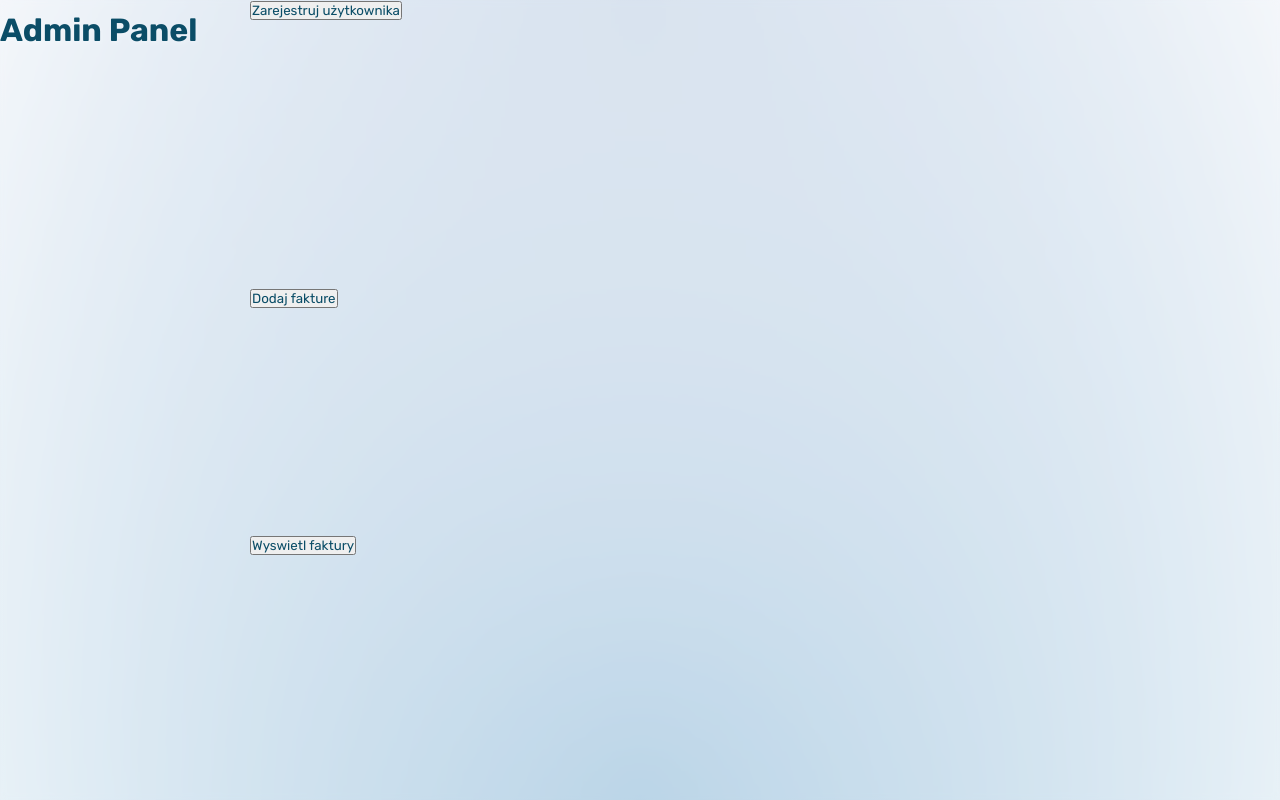
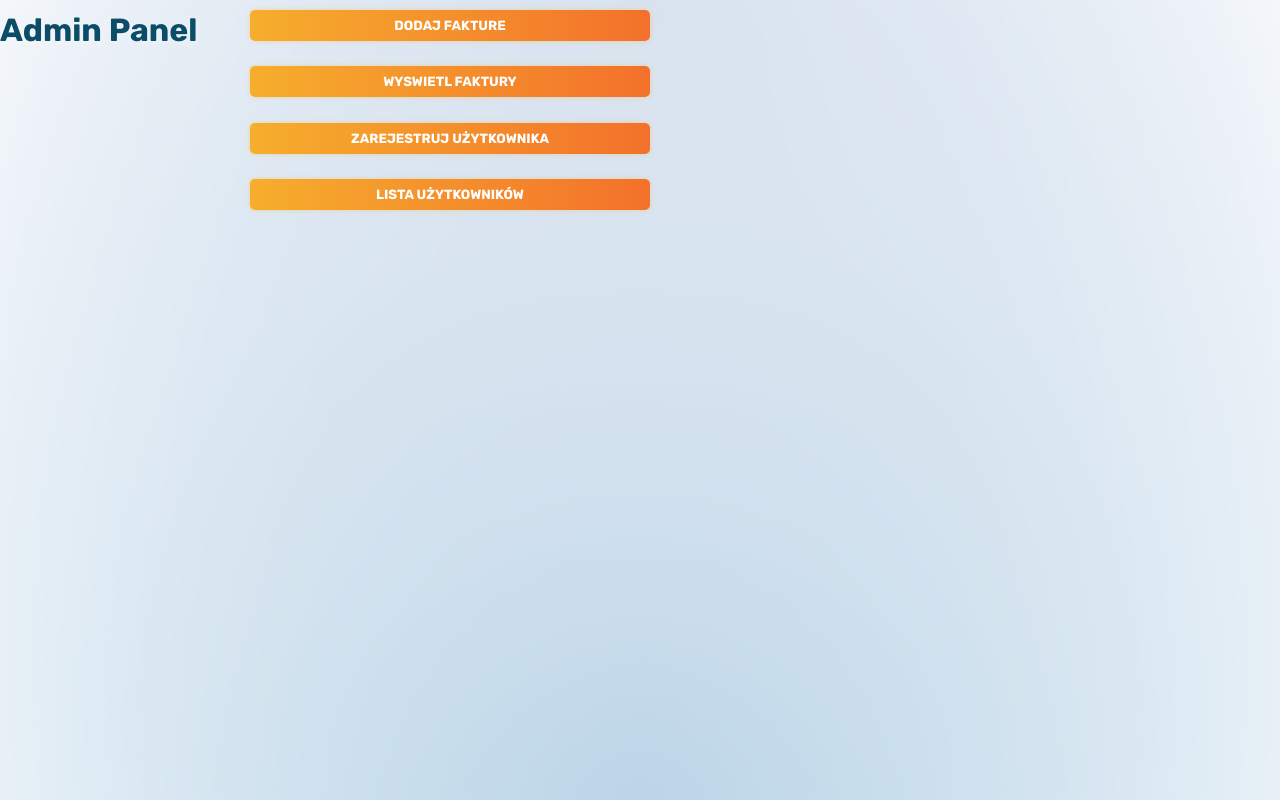
Before and after one commit to wm44557/PROJEKT-AI, a PHP site: the page made by views/pages/admin/panel.php in a window 1280 px wide. Run offline with PHP 8.4, Linux system fonts and the light colour scheme; the template is opened without the code that fills it, so the values that code supplies are empty; some libraries are stand-ins or nearby versions.

Commit message:
admin menu

```diff
--- a/controllers/adminController.php
+++ b/controllers/adminController.php
@@ -14,7 +14,7 @@ class adminController
     public function registerUser($router)
     {
         Permissions::check("admin");
-        if($_POST) {
+        if ($_POST) {
             $dataRegister = $_POST;
             dump($dataRegister);
             $user = new User();
@@ -31,6 +31,4 @@ class adminController
             'page_name' => 'add-invoice'
         ]);
     }
-
-
 }
--- a/public/css/style.css
+++ b/public/css/style.css
@@ -9,11 +9,13 @@
     color: var(--font-color-dark)
 }
 
-ul li{
+ul li {
     list-style: none;
 }
 
-a, a:link, a:active {
+a,
+a:link,
+a:active {
     color: inherit;
     text-decoration: none;
 }
@@ -22,7 +24,7 @@ a, a:link, a:active {
 /*
 Paleta kolorow
 */
-:root{
+:root {
     --primary-color: #c9d7e9;
     --primary-color-darker: #8cbbd9;
     --secondary-color: #1E475C;
@@ -49,22 +51,24 @@ h1 {
     color: var(--font-color-light);
 }
 
-.error{
+.error {
     color: var(--color-error);
     font-size: .8rem;
 }
 
-.bold{
+.bold {
     font-weight: 700;
 }
-.line-bottom{
+
+.line-bottom {
     padding-bottom: 0.5rem;
     border-bottom: 1px solid var(--font-color-light);
 }
 
 
 /* Formularze */
-.input[type="text"], .input[type="password"]{
+.input[type="text"],
+.input[type="password"] {
     width: 100%;
     background-color: transparent;
     padding: 0.3rem 0.5rem;
@@ -73,16 +77,21 @@ h1 {
     color: var(--font-color-light);
     margin: .5rem 0;
 }
-.input[type="text"]::placeholder, .input[type="password"]::placeholder{
+
+.input[type="text"]::placeholder,
+.input[type="password"]::placeholder {
     color: #e0e0e0;
 }
-.input[type="text"]:focus, .input[type="password"]:focus{
-    border: 2px solid var(--font-color-light);;
+
+.input[type="text"]:focus,
+.input[type="password"]:focus {
+    border: 2px solid var(--font-color-light);
+    ;
     outline: none;
 }
 
 /* Button */
-.button{
+.button {
     width: 100%;
     padding: 0.5rem 0.5rem;
     border: none;
@@ -96,30 +105,31 @@ h1 {
     align-items: center;
 }
 
-.button.primary{
+.button.primary {
     background: linear-gradient(90deg, var(--tertiary-color), var(--tertiary-color-darker));
     box-shadow: 0px 0px 5px rgba(246, 174, 45, 0.4);
     color: var(--font-color-light);
 }
-.button > * {
+
+.button>* {
     color: inherit;
 }
 
-.button:hover{
+.button:hover {
     transform: scale(1.02);
 }
 
-.button.secondary{
+.button.secondary {
     border: 2px solid var(--secondary-color);
     background: transparent;
 }
 
-.button.warning{
+.button.warning {
     background-color: var(--color-error);
     color: var(--font-color-light);
 }
 
-.button.small{
+.button.small {
     width: 100px;
     font-size: .8rem;
     padding: .2rem .3rem;
@@ -129,24 +139,28 @@ h1 {
     width: 400px;
 }
 
-.buttons-group{
+.buttons-group {
     display: flex;
     margin: 1rem 0;
 }
-.buttons-group .button:first-child{
+
+.buttons-group .button:first-child {
     margin-left: 0;
 }
-.buttons-group .button{
+
+.buttons-group .button {
     margin-left: 0.3rem;
 }
 
-.toright{
+.toright {
     align-self: flex-end;
 }
-.toleft{
+
+.toleft {
     align-self: flex-start;
 }
-.flex{
+
+.flex {
     display: flex;
 }
 
@@ -154,7 +168,7 @@ h1 {
 Strona logowania
 */
 
-.login-form__background{
+.login-form__background {
     width: 100%;
     height: 100vh;
     display: flex;
@@ -175,34 +189,69 @@ Strona logowania
 }
 
 @-webkit-keyframes bg-anim {
-    0%{background-position:0% 50%}
-    50%{background-position:100% 50%}
-    100%{background-position:0% 50%}
-}
-@-moz-keyframes bg-anim {
-    0%{background-position:0% 50%}
-    50%{background-position:100% 50%}
-    100%{background-position:0% 50%}
-}
-@-o-keyframes bg-anim {
-    0%{background-position:0% 50%}
-    50%{background-position:100% 50%}
-    100%{background-position:0% 50%}
-}
-@keyframes bg-anim {
-    0%{background-position:0% 50%}
-    50%{background-position:100% 50%}
-    100%{background-position:0% 50%}
+    0% {
+        background-position: 0% 50%
+    }
+
+    50% {
+        background-position: 100% 50%
+    }
+
+    100% {
+        background-position: 0% 50%
+    }
 }
 
-.login-form__form{
+@-moz-keyframes bg-anim {
+    0% {
+        background-position: 0% 50%
+    }
+
+    50% {
+        background-position: 100% 50%
+    }
+
+    100% {
+        background-position: 0% 50%
+    }
+}
+
+@-o-keyframes bg-anim {
+    0% {
+        background-position: 0% 50%
+    }
+
+    50% {
+        background-position: 100% 50%
+    }
+
+    100% {
+        background-position: 0% 50%
+    }
+}
+
+@keyframes bg-anim {
+    0% {
+        background-position: 0% 50%
+    }
+
+    50% {
+        background-position: 100% 50%
+    }
+
+    100% {
+        background-position: 0% 50%
+    }
+}
+
+.login-form__form {
     display: grid;
     grid-template-rows: auto 200px;
     align-items: center;
-    background: rgba( 255, 255, 255, 0.30 );
+    background: rgba(255, 255, 255, 0.30);
     box-shadow: 0 8px 32px 0 rgba(165, 165, 165, 0.37);
-    backdrop-filter: blur( 4.5px );
-    -webkit-backdrop-filter: blur( 4.5px );
+    backdrop-filter: blur(4.5px);
+    -webkit-backdrop-filter: blur(4.5px);
     border-radius: 10px;
     padding: 3rem 2rem;
     width: 300px;
@@ -212,25 +261,25 @@ Strona logowania
 Pages layout
 */
 
-.background{
+.background {
     background: radial-gradient(ellipse at top, var(--primary-color), transparent),
-                radial-gradient(ellipse at bottom, var(--primary-color-darker), transparent);
+        radial-gradient(ellipse at bottom, var(--primary-color-darker), transparent);
     background-position: center;
     background-size: cover;
     height: 100%;
 }
 
-.container{
+.container {
     display: grid;
     grid-template-columns: 250px 1fr;
-    background: rgba( 255, 255, 255, 0.30 );
+    background: rgba(255, 255, 255, 0.30);
     box-shadow: 0 8px 32px 0 rgba(165, 165, 165, 0.37);
-    backdrop-filter: blur( 3px );
-    -webkit-backdrop-filter: blur( 3px );
+    backdrop-filter: blur(3px);
+    -webkit-backdrop-filter: blur(3px);
     height: 100vh;
 }
 
-.content{
+.content {
     height: 100vh;
     overflow-y: auto;
     padding: 3rem;
@@ -239,10 +288,11 @@ Pages layout
     align-items: center;
 }
 
-.box{
+.box {
     width: 100%;
     max-width: 1000px;
 }
+
 /*
 Menu
 */
@@ -258,19 +308,18 @@ nav.nav {
     border-radius: 10px;
 }
 
-nav.nav .nav-logo{
+nav.nav .nav-logo {
     display: flex;
     justify-content: center;
 }
-nav.nav .nav-logo img{
+
+nav.nav .nav-logo img {
     width: 100px;
 }
 
-nav.nav .nav-menu{
+nav.nav .nav-menu {}
 
-}
-
-nav.nav .nav-menu .nav-menu__item{
+nav.nav .nav-menu .nav-menu__item {
     color: var(--font-color-dark);
     cursor: pointer;
     display: flex;
@@ -280,11 +329,13 @@ nav.nav .nav-menu .nav-menu__item{
     padding: .5rem 1rem;
     transition: .3s ease-in-out;
 }
-nav.nav .nav-menu .nav-menu__item.active{
+
+nav.nav .nav-menu .nav-menu__item.active {
     position: relative;
     background: linear-gradient(90deg, var(--primary-color-darker), var(--primary-color));
 }
-nav.nav .nav-menu .nav-menu__item.active::before{
+
+nav.nav .nav-menu .nav-menu__item.active::before {
     content: '';
     position: absolute;
     top: 0;
@@ -293,15 +344,16 @@ nav.nav .nav-menu .nav-menu__item.active::before{
     width: 2px;
     background-color: var(--secondary-color);
 }
-nav.nav .nav-menu .nav-menu__item:hover{
+
+nav.nav .nav-menu .nav-menu__item:hover {
     opacity: .8;
 }
 
-nav.nav .nav-menu .nav-menu__item i{
+nav.nav .nav-menu .nav-menu__item i {
     margin-right: 1rem;
 }
 
-nav .button{
+nav .button {
     width: 150px;
 }
 
@@ -309,7 +361,7 @@ nav .button{
 /*
 Alert
 */
-.confirm-alert{
+.confirm-alert {
     position: absolute;
     top: 0;
 }
@@ -317,110 +369,126 @@ Alert
 /*
 Formularze
 */
-.form-input{
+.form-input {
     padding: 0.3rem 0.6rem;
-    background-color: rgba(255,255,255,.5);
+    background-color: rgba(255, 255, 255, .5);
     border: 1px solid var(--font-color-light);
     border-radius: 5px;
 }
-.form-input::placeholder{
+
+.form-input::placeholder {
     color: var(--font-color-dark);
     opacity: 0.3;
 }
 
-.form-box{
+.form-box {
     display: grid;
     grid-template-columns: 250px 1fr;
 }
-.form-info{
+
+.form-info {
     padding: 0.5rem 1rem 0.5rem 0;
     border-right: 1px solid rgba(255, 255, 255, .6);
 }
 
-.form-input-label{
+.form-input-label {
     display: flex;
     flex-direction: column;
     padding-bottom: 1rem;
 }
-.form-input-label input, .form-input-label select, .form-input{
+
+.form-input-label input,
+.form-input-label select,
+.form-input {
     width: 300px;
     padding: 0.3rem 0.6rem;
-    background-color: rgba(255,255,255,.5);
+    background-color: rgba(255, 255, 255, .5);
     border: 1px solid var(--font-color-light);
     border-radius: 5px;
 }
-.form-input{
+
+.form-input {
     width: 100%;
 }
-.form-input-label input::placeholder{
+
+.form-input-label input::placeholder {
     color: var(--font-color-dark);
     opacity: 0.3;
 }
 
 
-.form-fields{
+.form-fields {
     display: flex;
     padding: .5rem 1rem;
     flex-direction: column;
     align-items: center;
 }
 
-.small-form{
+.small-form {
     display: flex;
     justify-content: space-between;
     align-items: center;
 }
 
 /* Tabela Formularza */
-.form-table-container{
+.form-table-container {
     margin: 1rem 0;
     grid-column: span 2;
 }
 
-.table-container{
+.table-container {
     max-width: 100%;
     overflow-x: auto;
 }
 
-table.form-table{
+table.form-table {
     width: 100%;
     background-color: rgba(255, 255, 255, .3);
     border-collapse: collapse;
 }
-table.form-table th{
+
+table.form-table th {
     background: rgba(255, 255, 255, .5);
     padding: .2rem;
 }
-table.form-table tr:nth-child(2n){
+
+table.form-table tr:nth-child(2n) {
     background: rgba(255, 255, 255, .2);
 }
-table.form-table td, table.form-table th{
+
+table.form-table td,
+table.form-table th {
     border: 1px solid rgba(255, 255, 255, .8);
 }
-table.form-table input[type="checkbox"]{
+
+table.form-table input[type="checkbox"] {
     width: 18px;
     background: none;
 }
-table.form-table input[type="checkbox"]:checked{
+
+table.form-table input[type="checkbox"]:checked {
     background-color: var(--tertiary-color);
 }
-table.form-table input{
+
+table.form-table input {
     width: 100%;
     background: none;
     border: none;
     text-align: center;
 }
-table.form-table.spacing td{
+
+table.form-table.spacing td {
     padding: .2rem .3rem;
 }
-table.form-table.align td{
+
+table.form-table.align td {
     text-align: center;
 }
 
 /*
 Searchbar
 */
-.search-bar{
+.search-bar {
     display: grid;
     grid-template-columns: 1fr 1fr;
     grid-gap: 1rem;
@@ -431,7 +499,7 @@ Searchbar
 /*
 Pagination
 */
-.pagination-box{
+.pagination-box {
     display: flex;
     flex-direction: column;
     justify-self: center;
@@ -441,43 +509,57 @@ Pagination
 /*
 Invoice info
 */
-.info{
+.info {
     padding: 1rem;
-    background-color: rgba(255,255,255, .3);
+    background-color: rgba(255, 255, 255, .3);
     border-radius: 10px;
 }
-.info p{
+
+.info p {
     margin: .2rem 0;
 }
 
 /*
 Stats
 */
-.stats-grid{
+.stats-grid {
     display: grid;
     grid-template-columns: 1fr 1fr;
     grid-gap: 2rem;
     margin-bottom: 2rem;
 }
-.stats-grid .stat{
+
+.stats-grid .stat {
     color: white;
     background: linear-gradient(40deg, var(--primary-color), var(--primary-color-darker));
     padding: 2rem 1rem;
     border-radius: 1rem;
     text-transform: uppercase;
-    box-shadow: 1px 1px 10px rgba(0,0,0, .1),
-                1px 1px 2px rgba(0,0,0, .2);
+    box-shadow: 1px 1px 10px rgba(0, 0, 0, .1),
+        1px 1px 2px rgba(0, 0, 0, .2);
 }
-.stats-grid .stat h4{
+
+.stats-grid .stat h4 {
     font-size: 2rem;
 }
 
-.stats-box{
+.stats-box {
     padding: 1rem;
-    background: rgba(255,255,255,.5);
+    background: rgba(255, 255, 255, .5);
     border-radius: 10px;
-    box-shadow: 1px 3px 10px rgba(255,255,255, .3);
+    box-shadow: 1px 3px 10px rgba(255, 255, 255, .3);
 }
-.stats-box h2{
+
+.stats-box h2 {
     border-bottom: 1px solid var(--font-color-light);
 }
+
+.boxAdmin {
+    display: flex;
+    flex-direction: column;
+    justify-content: space-between;
+    width: 50%;
+    height: 200px;
+    max-width: 400px;
+    margin-top: 10px;
+}
--- a/public/index.php
+++ b/public/index.php
@@ -29,7 +29,7 @@ $router->post('/logout', [loginController::class, 'logout']);
 $router->get("/admin/register", [adminController::class, 'registerUser']);
 $router->post("/admin/register", [adminController::class, 'registerUser']);
 
-$router->get('/admin/add-invoice', [userController::class, 'addInvoice']);
+$router->get('/admin/add-invoice', [adminController::class, 'addInvoice']);
 $router->post('/admin/add-invoice', [invoiceController::class, 'addInvoice']);
 $router->get('/admin/list-invoice', [invoiceController::class, 'listInvoice']);
 $router->get('/admin/show-invoice', [invoiceController::class, 'showInvoice']);
--- a/views/pages/admin/panel.php
+++ b/views/pages/admin/panel.php
@@ -1,6 +1,10 @@
+<h1>Admin Panel</h1>
 
-    <h1>Admin Panel</h1>
+<!-- <form action="<?php echo STARTING_URL ?>/admin/register" method="post"><input type="submit" value="Zarejestruj użytkownika"></form><br> -->
+<div class="boxAdmin">
+    <a href="<?php echo STARTING_URL ?>/admin/add-invoice"><button class="button primary">Dodaj fakture</button></a>
+    <a href="<?php echo STARTING_URL ?>/admin/list-invoice"><button class="button primary">Wyswietl faktury</button></a>
+    <a href="<?php echo STARTING_URL ?>/admin/register"><button class="button primary">Zarejestruj użytkownika</button></a>
+    <a href="<?php echo STARTING_URL ?>/admin/users-list"><button class="button primary">Lista użytkowników</button></a>
 
-    <form action="<?php echo STARTING_URL?>/admin/register" method="post"><input type="submit" value="Zarejestruj użytkownika"></form><br>
-    <a href="<?php echo STARTING_URL?>/admin/add-invoice"><button>Dodaj fakture</button></a><br><br>
-    <a href="<?php echo STARTING_URL?>/admin/list-invoice"><button>Wyswietl faktury</button></a>
+</div>
```
Also changed, not shown: config/config.php (+5 -5 lines).
